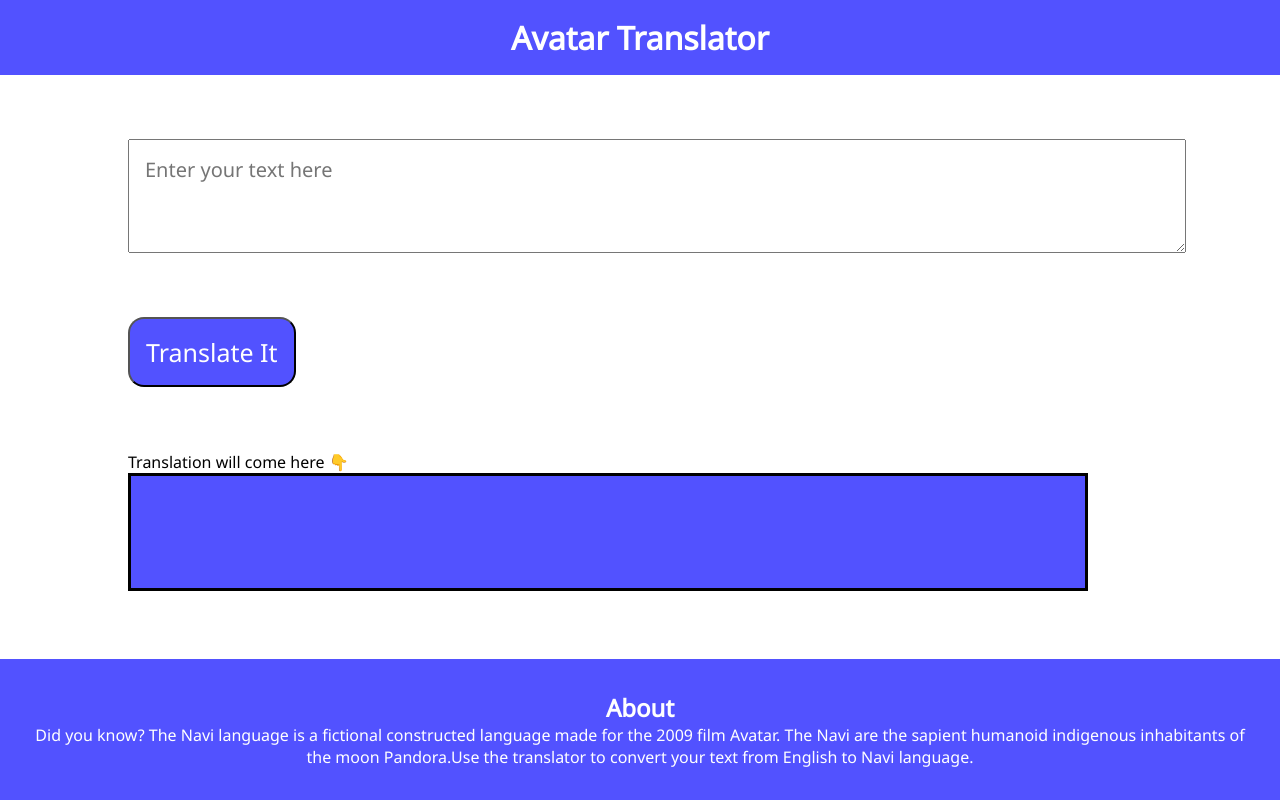
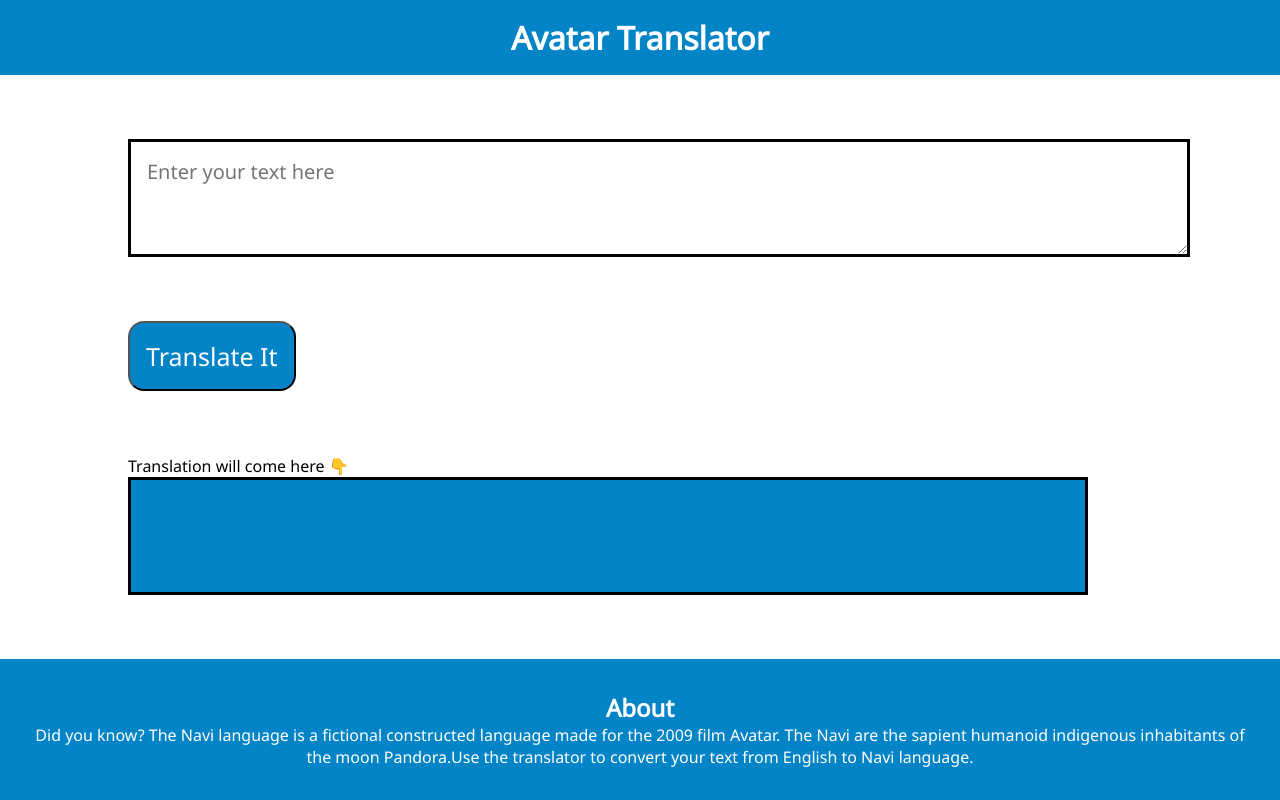
Before and after one commit to vimalpksh/Avatar-translator-m7, a plain HTML site: page index.html in a window 1280 px wide. Drawn offline with Linux system fonts and the light colour scheme.

Commit message:
style : style changes updated

```diff
--- a/style.css
+++ b/style.css
@@ -8,7 +8,7 @@ body {
   font-family: "Noto Sans", sans-serif;
 }
 header {
-  background-color: rgba(0, 0, 255, 0.678);
+  background-color: #0284c7;
   color: white;
   text-align: center;
   padding: 1rem;
@@ -25,6 +25,7 @@ textarea {
   margin-right: auto;
   display: block;
   font-size: 20px;
+  border: 3px solid black;
 }
 .txtOutput {
   border: 3px solid black;
@@ -32,8 +33,7 @@ textarea {
   height: 10vh;
   padding: 1rem;
   color: white;
-  font-size: 20px;
-  background-color: rgba(0, 0, 255, 0.678);
+  background-color: #0284c7;
 }
 .outputAll {
   margin-top: 4rem;
@@ -50,14 +50,13 @@ textarea {
   display: block;
   margin-right: auto;
   margin-left: 8rem;
-  background-color: rgba(0, 0, 255, 0.678);
+  background-color: #0284c7;
   border-radius: 1rem;
   color: white;
-  /* font-weight: bold; */
 }
 
 footer {
-  background-color: rgba(0, 0, 255, 0.678);
+  background-color: #0284c7;
   position: fixed;
   bottom: 0;
   text-align: center;
```
